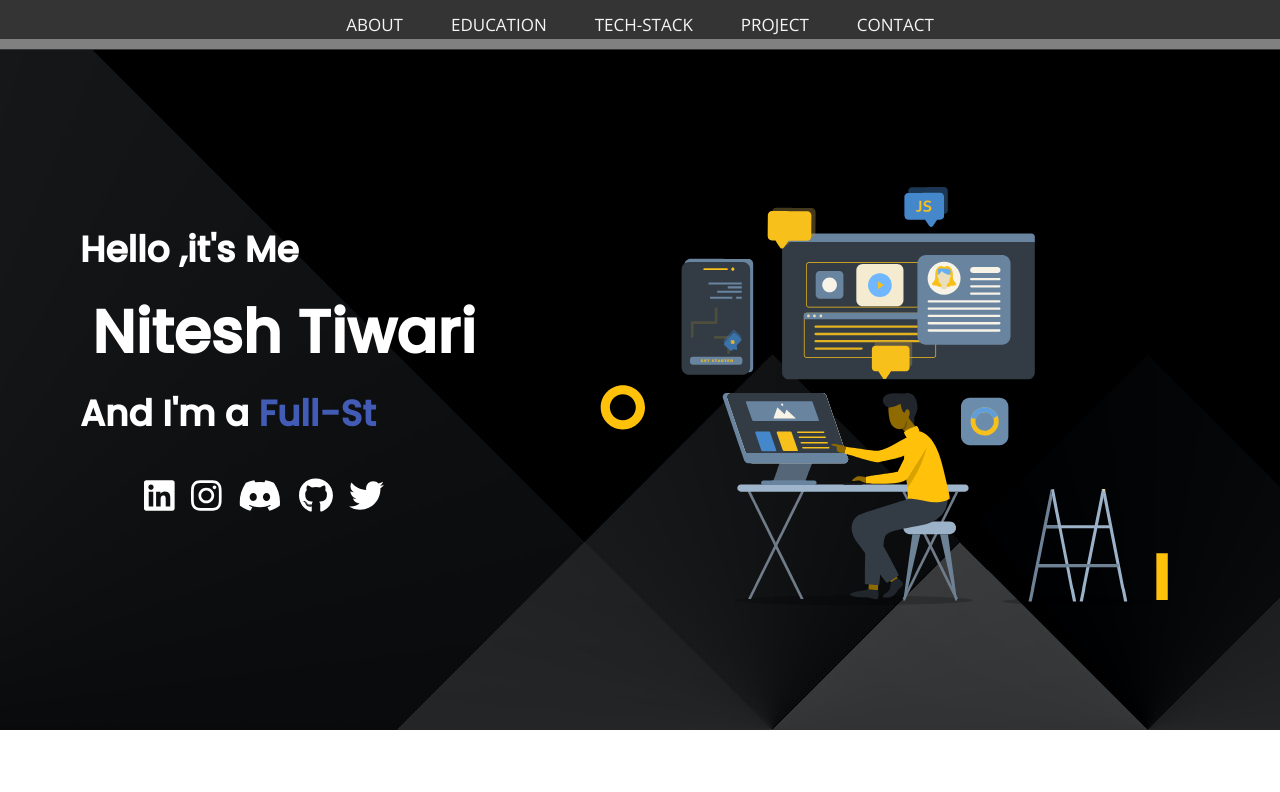
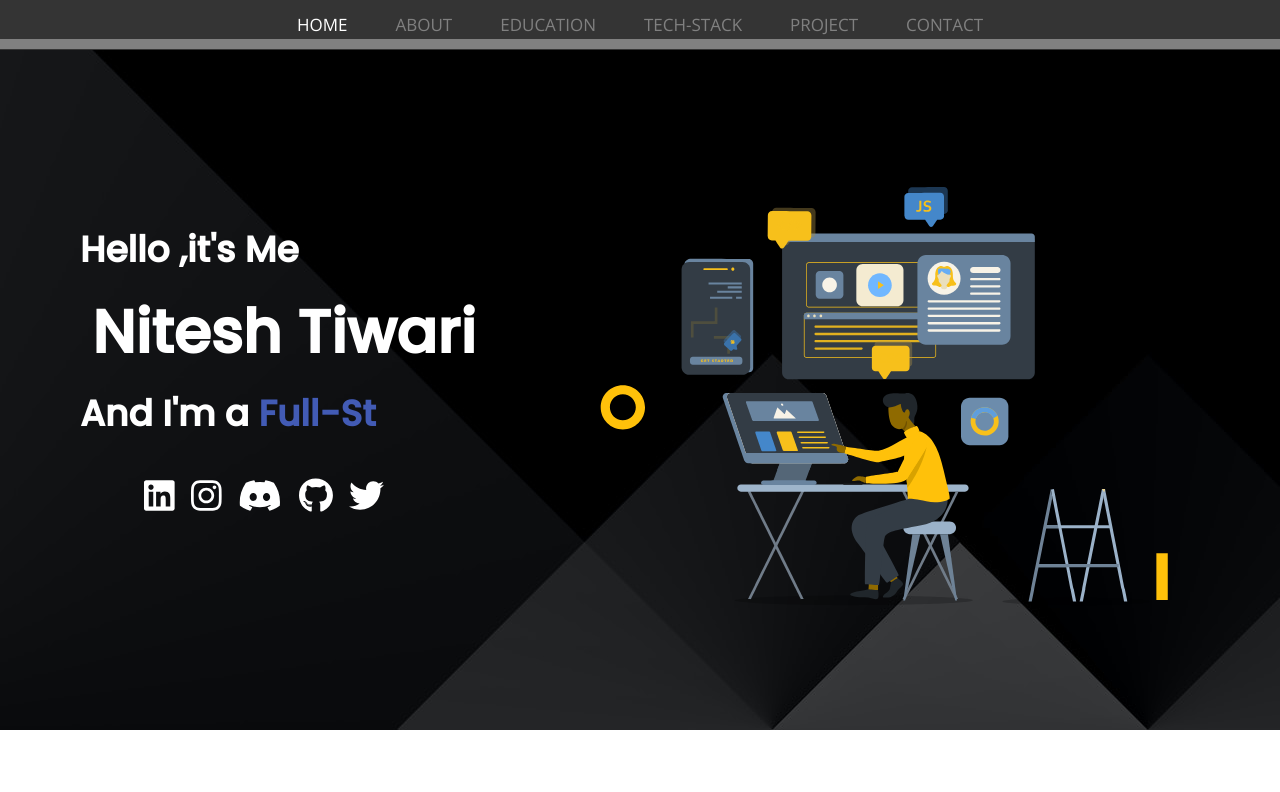
Before and after one commit to NiteshkTiwari/React-Portfolio, a React (Vite) app: page / in a window 1280 px wide. Shown: the top 792 px of the page. Built offline with nearby package versions, Linux system fonts and the light colour scheme; a web font is replaced by a local one.

Commit message:
Some more changes

```diff
--- a/src/App.css
+++ b/src/App.css
@@ -45,12 +45,17 @@ body {
     top: 0;
 }
 
+nav a:hover,
+nav a.active {
+    color: #ffff;
+}
+
 
 
 
 
 nav {
-    color: whitesmoke;
+    color: grey;
     font-family: 'Open Sans', sans-serif;
     font-size: 17px;
 
--- a/src/App.jsx
+++ b/src/App.jsx
@@ -8,6 +8,25 @@ import Project from "./components/Project";
 import ContactMe from "./components/contact";
 
 function App() {
+  let section = document.querySelectorAll("section");
+  let navLink = document.querySelectorAll("header nav a");
+
+  window.onscroll = () => {
+    section.forEach((sec) => {
+      let top = window.scrollY;
+      let offset = sec.offsetTop - 150;
+      let height = sec.offsetHeight;
+      let id = sec.getAttribute("id");
+      if (top >= offset && top < offset + height) {
+        navLink.forEach((links) => {
+          links.classList.remove("active");
+          document
+            .querySelector("header nav a[href*=" + id + "]")
+            .classList.add("active");
+        });
+      }
+    });
+  };
   return (
     <div>
       <NavBar />
--- a/src/components/About.jsx
+++ b/src/components/About.jsx
@@ -3,7 +3,10 @@ import animation from "../assets/main.json";
 
 function About() {
   return (
-    <div className="About flex justify-between pt-14 pb-14 px-14 bg-white">
+    <section
+      className="About flex justify-between pt-14 pb-14 px-14 bg-white"
+      id="about"
+    >
       <div className="flex-col mx-20">
         <h1 className="text-3xl text-[#425BB5] long-dash"> 01</h1>
         <h1 className="py-7 section-heading">
@@ -28,7 +31,7 @@ function About() {
         animationData={animation}
         style={{ width: "1100px", height: "600px", marginRight: "80px" }}
       />
-    </div>
+    </section>
   );
 }
 
--- a/src/components/Education.jsx
+++ b/src/components/Education.jsx
@@ -4,7 +4,10 @@ import Educationani from "../assets/Education.json";
 
 function Education() {
   return (
-    <div className="Education pt-14 pb-14 px-14 bg-[#f3f3f3]">
+    <section
+      className="Education pt-14 pb-14 px-14 bg-[#f3f3f3]"
+      id="education"
+    >
       <h1 className="text-3xl text-[#425BB5] long-dash mx-20"> 02</h1>
       <h1 className="py-7 section-heading mx-20">
         My <br />
@@ -53,7 +56,7 @@ function Education() {
           </div>
         </div>
       </div>
-    </div>
+    </section>
   );
 }
 
--- a/src/components/HeadSection.jsx
+++ b/src/components/HeadSection.jsx
@@ -28,7 +28,7 @@ function HeadSection() {
     });
   }, []);
   return (
-    <div className="HeadContainer flex justify-between gap-2">
+    <section className="HeadContainer flex justify-between gap-2" id="home">
       <div className="HeadSection self-center inline-block ml-20">
         <h3 className="py-4 text-4xl font-semibold">Hello ,it's Me</h3>
         <h1 className="py-4 px-3 text-6xl font-bold ">Nitesh Tiwari</h1>
@@ -67,7 +67,7 @@ function HeadSection() {
           marginTop: "80px",
         }}
       />
-    </div>
+    </section>
   );
 }
 
--- a/src/components/Project.jsx
+++ b/src/components/Project.jsx
@@ -11,7 +11,7 @@ import "@splidejs/react-splide/css/core";
 
 function Project() {
   return (
-    <div className="Projects pt-14 pb-14 px-14 bg-[#f3f3f3]">
+    <section className="Projects pt-14 pb-14 px-14 bg-[#f3f3f3]" id="project">
       <h1 className="text-3xl text-[#425BB5] long-dash mx-20">04</h1>
       <h1 className="py-7 section-heading mx-20">
         My
@@ -86,7 +86,7 @@ function Project() {
           </div>
         </SplideSlide>
       </Splide>
-    </div>
+    </section>
   );
 }
 
--- a/src/components/Skills.jsx
+++ b/src/components/Skills.jsx
@@ -13,7 +13,7 @@ import skillset from "../assets/Skillset.json";
 
 function Skill() {
   return (
-    <div className="skills pt-14 pb-14 px-14 bg-white">
+    <section className="skills pt-14 pb-14 px-14 bg-white" id="skill">
       <h1 className="text-3xl text-[#425BB5] long-dash mx-20">03</h1>
       <h1 className="py-7 section-heading mx-20">
         My
@@ -133,7 +133,7 @@ function Skill() {
           />
         </div>
       </div>
-    </div>
+    </section>
   );
 }
 
--- a/src/components/contact.jsx
+++ b/src/components/contact.jsx
@@ -27,7 +27,7 @@ function ContactMe() {
       );
   };
   return (
-    <div className="pt-14 pb-14 px-14 bg-white">
+    <section className="pt-14 pb-14 px-14 bg-white" id="contact">
       <h1 className="text-3xl text-[#425BB5] long-dash mx-20"> 05</h1>
       <h1 className="py-7 section-heading mx-20">Contact Me</h1>
       <div className="Message flex justify-between">
@@ -63,7 +63,7 @@ function ContactMe() {
           style={{ width: "400px", height: "400px" }}
         />
       </div>
-    </div>
+    </section>
   );
 }
 
--- a/src/components/navbar.jsx
+++ b/src/components/navbar.jsx
@@ -3,29 +3,22 @@ import { motion, useScroll } from "framer-motion";
 function NavBar() {
   const { scrollYProgress } = useScroll();
   return (
-    <div className="Navbar1 bg-[#343434]">
+    <header className="Navbar1 bg-[#343434]">
       <nav className="Navbar2 flex px-20 gap-12 pt-3 pb-3 ">
-        <a href="" className="hover:text-[#425BB]">
-          About
+        <a href="#home" className="active">
+          Home
         </a>
-        <a href="" className="hover:text-[#425BB]">
-          Education
-        </a>
-        <a href="" className="hover:text-[#425BB]">
-          Tech-Stack
-        </a>
-        <a href="" className="hover:text-[#425BB]">
-          Project
-        </a>
-        <a href="" className="hover:text-[#425BB]">
-          Contact
-        </a>
+        <a href="#about">About</a>
+        <a href="#education">Education</a>
+        <a href="#skill">Tech-Stack</a>
+        <a href="#project">Project</a>
+        <a href="#contact">Contact</a>
       </nav>
       <motion.div
         className="progress-bar"
         style={{ scaleX: scrollYProgress }}
       />
-    </div>
+    </header>
   );
 }
 
```
